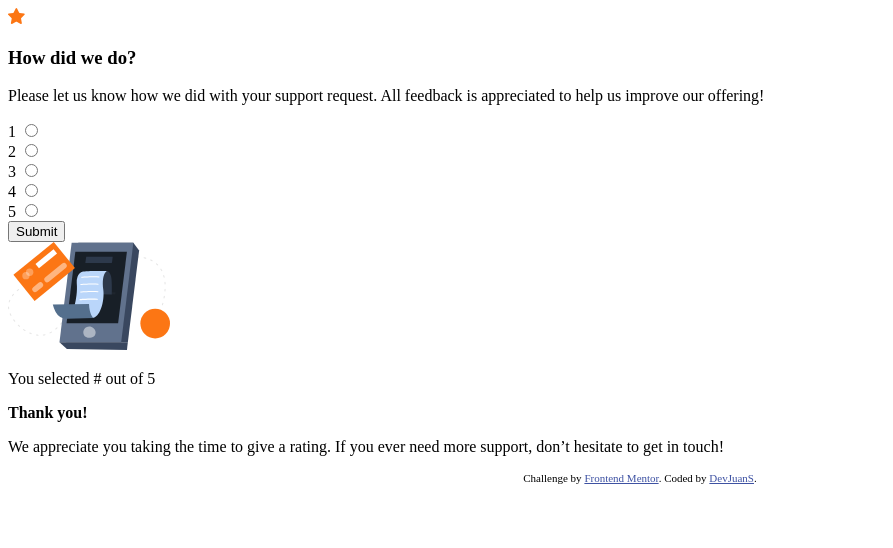
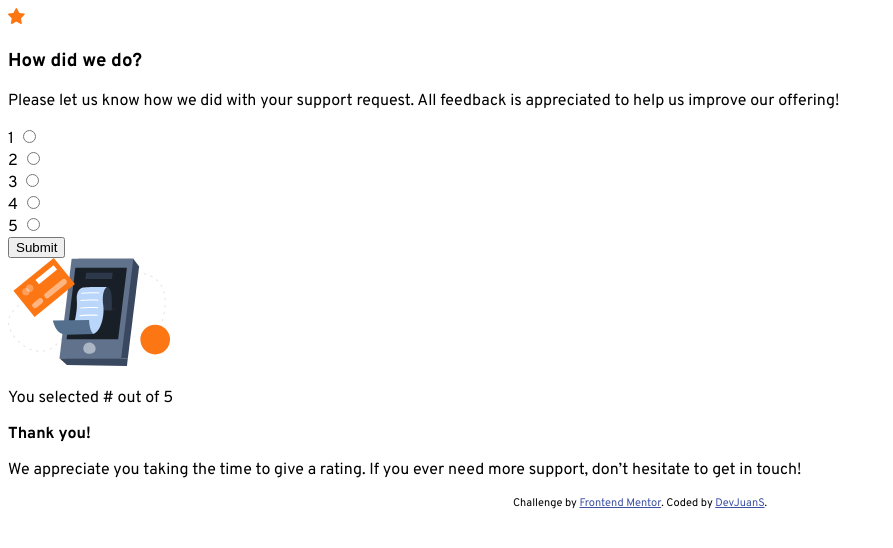
Before and after one commit to devJuanS/frontend-mentor, a website: page interactive-rating-component/index.html in a window 1280 px wide. Shown: the whole page, without its empty margins (0-893 px from the left). Drawn offline with Linux system fonts and the light colour scheme.

Commit message:
chore: add font into style layers structure
The base files for styles in layers structure are created and the font
asset is added.

```diff
--- a/interactive-rating-component/index.html
+++ b/interactive-rating-component/index.html
@@ -6,6 +6,7 @@
   <meta name="description" content="An interactive rating component in vanilla implementing accessibility recomendations as a Frontend Mentor Challenge.">
   <link rel="icon" type="image/png" sizes="32x32" href="./src/assets/images/favicon-32x32.png">
   <title>Frontend Mentor | Interactive rating component</title>
+  <link rel="stylesheet" href="./src/styles/main.css">
 
   <!-- Feel free to remove these styles or customise in your own stylesheet 👍 -->
   <style>
--- /dev/null
+++ b/interactive-rating-component/src/styles/config/base.css
@@ -0,0 +1,10 @@
+/**
+ * @section Baseline styles
+ * Styles for native HTML elements
+ */
+ @layer core {
+
+  body {
+    font-family: var(--font-primary);
+  }
+ }
--- /dev/null
+++ b/interactive-rating-component/src/styles/config/fonts.css
@@ -0,0 +1,17 @@
+/**
+ * @section Fonts
+ */
+
+@layer theme {
+  @font-face {
+    font-family: "Overpass";
+    src: url(../../assets/fonts/Overpass-VariableFont_wght.ttf)
+      format('truetype-variations');
+    font-weight: 100 900;
+    font-style: normal;
+  }
+
+  :where(:root) {
+    --font-primary: 'Overpass', sans-serif;
+  }
+}
--- /dev/null
+++ b/interactive-rating-component/src/styles/config/layers.css
@@ -0,0 +1,25 @@
+/**
+ * Establish Cascade Layer order
+ *
+ * base:      The base CSS variables, configurations.
+ * theme:     Theme customizations (colors, fonts, sizes, etc.)
+ * core:      The custom styles for native elements and main components.
+ * extend:    Own components and customize existing ones.
+ * utilities: Utility classes for nudging and tweaking the UI.
+ * helpers:   Add your own utilities and customize existing ones.
+ * tokens:    Design tokens that define semantic colors.
+ * state:     State effects (:hover, :active, etc.).
+ * effects:   Add your own state effects and customize existing ones.
+ *
+ * Taken from Kelp UI by Chris Ferdinandi
+ */
+
+@layer base,
+	theme,
+	core,
+	extend,
+	utilities,
+	helpers,
+	tokens,
+	state,
+	effects;
--- /dev/null
+++ b/interactive-rating-component/src/styles/main.css
@@ -0,0 +1,13 @@
+/* Cascade Layers */
+@import './config/layers.css';
+/* Variables */
+@import './config/fonts.css';
+
+/* Baselines */
+@import './config/base.css'
+
+/* Layout */
+
+/* Components */
+
+/* Utilities */
```
Also changed, not shown: interactive-rating-component/src/assets/fonts/Overpass-VariableFont_wght.ttf (added).
